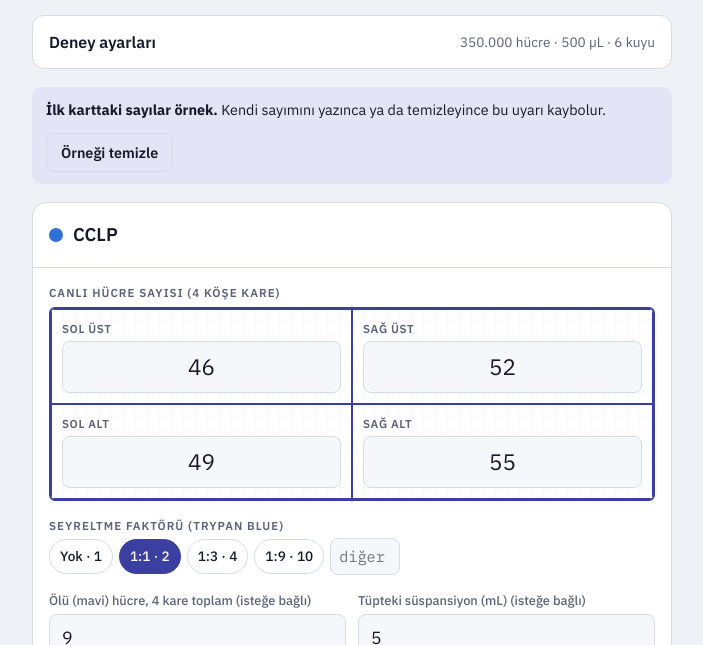
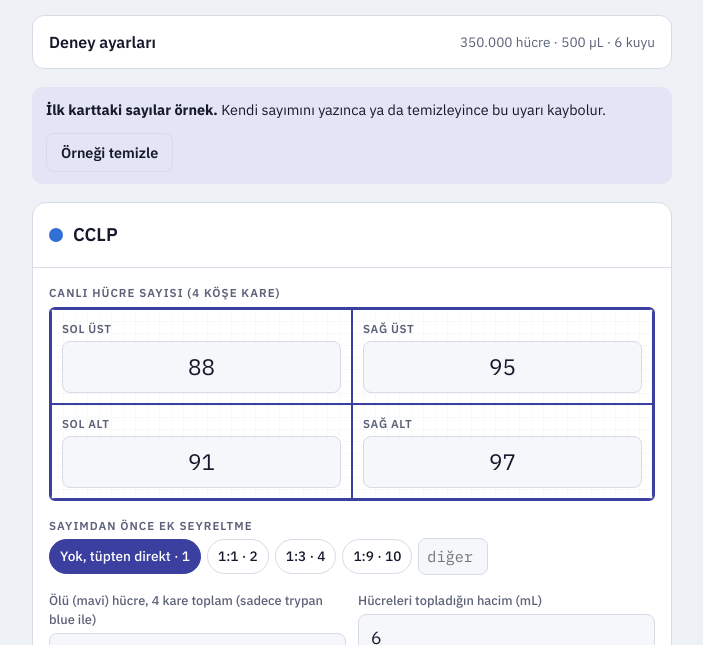
Before and after one commit to mehmethan1/hucre-ekim, a plain HTML site: page index.html in a window 1280 px wide. Shown: the part 155-800 px from the top of the page, without its empty margins (288-991 px from the left). Drawn offline with Linux system fonts and the light colour scheme.

Commit message:
Varsayılan: trypan blue yok (faktör 1), 6 mL toplama hacmi
Co-Authored-By: Claude Opus 5.5 <noreply@anthropic.com>

```diff
--- a/index.html
+++ b/index.html
@@ -176,7 +176,8 @@ td:first-child{font-family:var(--sans);font-weight:600}
     <div class="formula">kuyuya süspansiyon (µL) = kuyu başı hücre ÷ hücre/mL × 1000</div>
     <div class="formula">medium (µL) = kuyu hacmi − süspansiyon</div>
     <ol>
-      <li><strong>Seyreltme faktörü:</strong> 10 µL hücre + 10 µL trypan blue koyduysan 1:1 olur, faktör 2'dir. Trypan blue koymadan saydıysan faktör 1'dir.</li>
+      <li><strong>Seyreltme faktörü:</strong> Hücreleri 6 mL mediumda toplayıp tüpten direkt hemositometreye koyduysan faktör 1'dir (varsayılan). 10 µL hücre + 10 µL trypan blue karıştırdıysan faktör 2'dir.</li>
+      <li><strong>6 mL'de toplayınca:</strong> 350.000 hücre 500 µL'ye sığsın diye tüpte en az 700.000 hücre/mL gerekir. Bu, büyük karede ortalama 70 hücre demek. Altındaysa santrifüjleyip daha az mediumda topla.</li>
       <li><strong>Seyreltmeli miyim?</strong> Büyük karede 20–100 hücre varsa sayım güvenilirdir. 100'ü geçerse hücreler üst üste biner, örneği daha çok seyreltip yeniden say ve faktörü güncelle. 20'nin altındaysa sayım güvenilmez.</li>
       <li><strong>Karışım yöntemi:</strong> Her kuyuya ayrı ayrı pipetlemek yerine bir hattın tüm kuyuları için süspansiyon ve mediumu tek tüpte karıştır, sonra her kuyuya toplam hacmi dağıt. Hem daha hızlı hem daha doğru. Fazladan kuyu payı pipet kaybını karşılar.</li>
     </ol>
@@ -193,17 +194,17 @@ td:first-child{font-family:var(--sans);font-weight:600}
 (function(){
 const COLORS=['--c1','--c2','--c3','--c4'];
 const DEFAULT_LINES=['CCLP','R-CCLP','HuCCT','R-HuCCT'];
-const STORE='sena-ekim-v1';
+const STORE='sena-ekim-v2';
 const fmt=(n,d=0)=>Number.isFinite(n)?n.toLocaleString('tr-TR',{minimumFractionDigits:d,maximumFractionDigits:d}):'–';
 const parse=v=>{if(v==null)return NaN;const s=String(v).trim().replace(/\./g,'').replace(',', '.');if(s==='')return NaN;return Number(s)};
 const parseDec=v=>{if(v==null)return NaN;const s=String(v).trim().replace(',', '.');if(s==='')return NaN;return Number(s)};
 const sci=n=>{if(!Number.isFinite(n)||n<=0)return '–';const e=Math.floor(Math.log10(n));const m=n/Math.pow(10,e);return fmt(m,2)+' × 10'+sup(e)};
 const sup=e=>String(e).split('').map(c=>'⁰¹²³⁴⁵⁶⁷⁸⁹'['0123456789'.indexOf(c)]||c).join('');
 
-function blankLine(name){return {name,sq:['','','',''],dead:'',df:'2',tube:''}}
+function blankLine(name){return {name,sq:['','','',''],dead:'',df:'1',tube:'6'}}
 function defaults(){
   const lines=DEFAULT_LINES.map(blankLine);
-  lines[0].sq=['46','52','49','55'];lines[0].dead='9';lines[0].tube='5';
+  lines[0].sq=['88','95','91','97'];
   return {settings:{cells:'350000',vol:'500',wells:'6',extra:'1'},lines,example:true};
 }
 let state;
@@ -232,17 +233,17 @@ state.lines.forEach((ln,i)=>{
         ${['Sol üst','Sağ üst','Sol alt','Sağ alt'].map((t,j)=>`<div class="sq"><label for="q${i}_${j}">${t}</label><input type="text" inputmode="numeric" id="q${i}_${j}" placeholder="0"></div>`).join('')}
       </div>
     </div>
-    <div class="field"><span class="eyebrow">Seyreltme faktörü (trypan blue)</span>
+    <div class="field"><span class="eyebrow">Sayımdan önce ek seyreltme</span>
       <div class="chips" id="df${i}">
-        <button type="button" class="chip" data-v="1">Yok · 1</button>
+        <button type="button" class="chip" data-v="1">Yok, tüpten direkt · 1</button>
         <button type="button" class="chip" data-v="2">1:1 · 2</button>
         <button type="button" class="chip" data-v="4">1:3 · 4</button>
         <button type="button" class="chip" data-v="10">1:9 · 10</button>
         <input type="text" inputmode="decimal" id="dfc${i}" aria-label="Özel seyreltme faktörü" placeholder="diğer">
       </div></div>
     <div class="row2">
-      <div class="field"><label for="d${i}">Ölü (mavi) hücre, 4 kare toplam <span class="muted">(isteğe bağlı)</span></label><input type="text" inputmode="numeric" id="d${i}" placeholder="–"></div>
-      <div class="field"><label for="t${i}">Tüpteki süspansiyon (mL) <span class="muted">(isteğe bağlı)</span></label><input type="text" inputmode="decimal" id="t${i}" placeholder="–"></div>
+      <div class="field"><label for="d${i}">Ölü (mavi) hücre, 4 kare toplam <span class="muted">(sadece trypan blue ile)</span></label><input type="text" inputmode="numeric" id="d${i}" placeholder="–"></div>
+      <div class="field"><label for="t${i}">Hücreleri topladığın hacim (mL)</label><input type="text" inputmode="decimal" id="t${i}" placeholder="–"></div>
     </div>
   </div>
   <div class="result" id="r${i}" aria-live="polite"></div>`;
```
